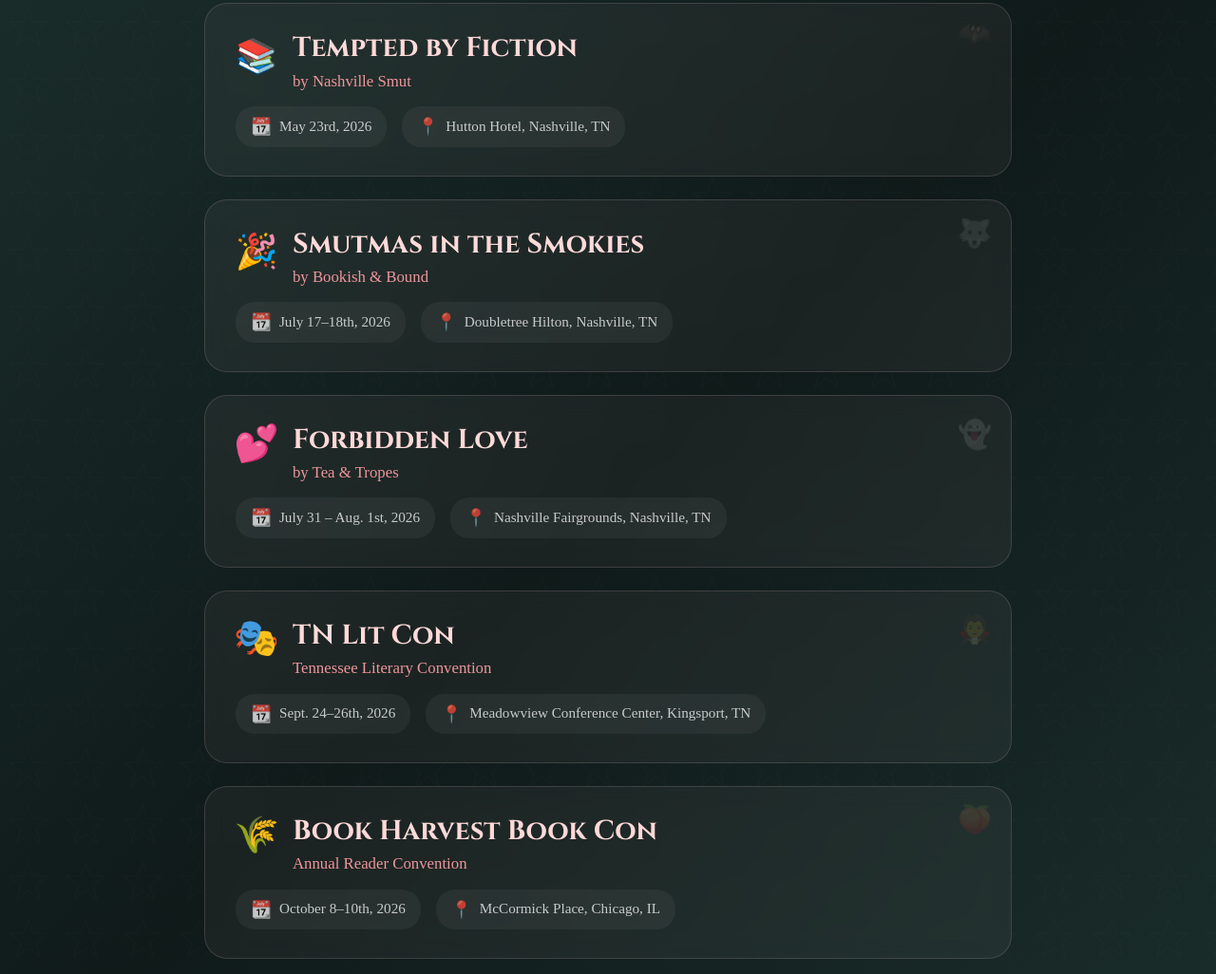
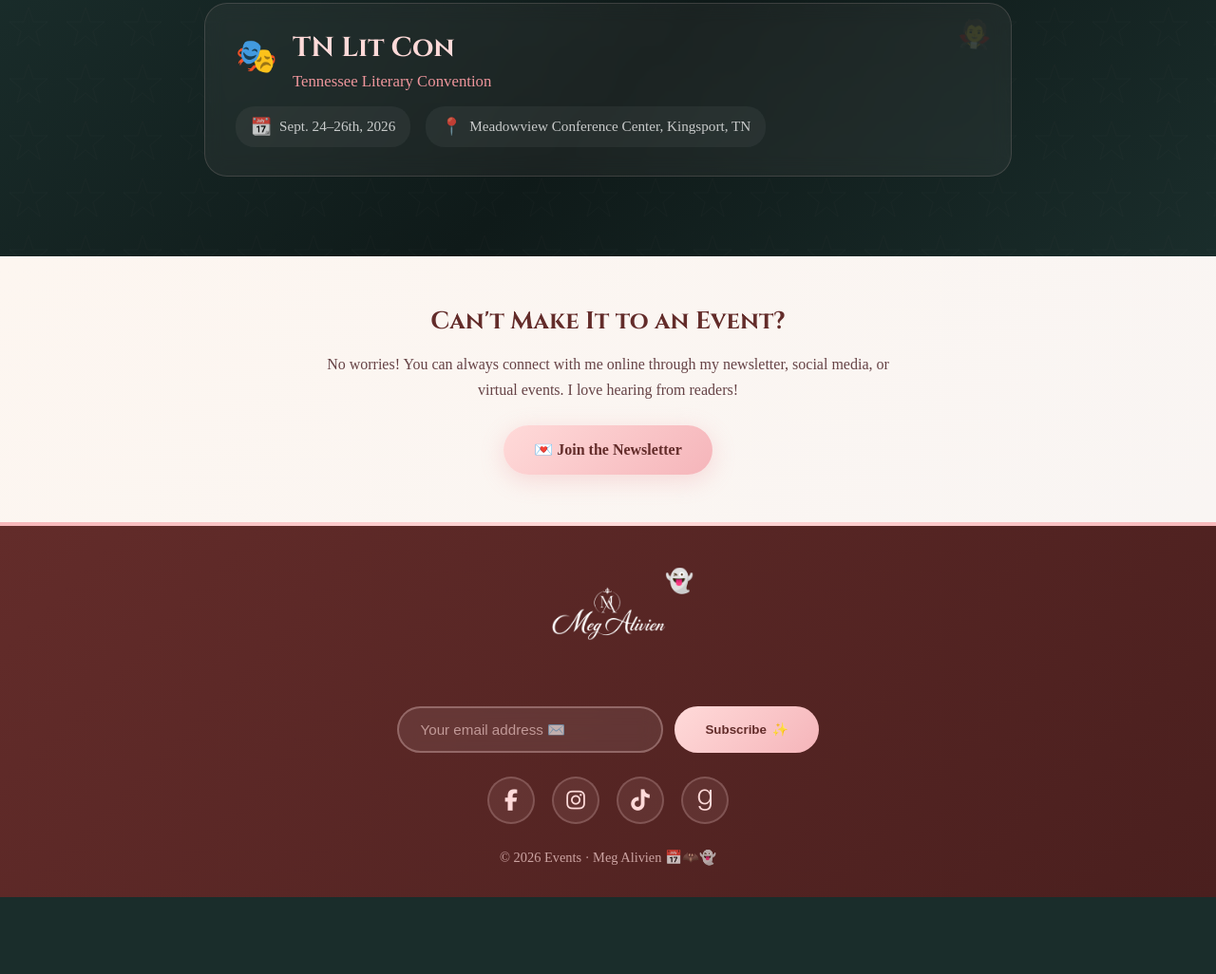
Before and after one commit to MuhammadHasan440/authormegalivien, a plain HTML site: page events.html in a window 1280 px wide. Shown: the part 826-1852 px from the top of the page at 95% size. After the commit the page ends 1771 px from the top, so only its background shows below. Drawn offline with nearby package versions, Linux system fonts and the light colour scheme; a web font is replaced by a local one.

Commit message:
remove events

```diff
--- a/events.html
+++ b/events.html
@@ -741,68 +741,11 @@
     <!-- Events List -->
     <div class="events-section">
       <div class="events-list">
-        <div class="event-card reveal">
-          <span class="creature-accent">🦇</span>
-          <div class="event-header">
-            <span class="event-icon">📚</span>
-            <div>
-              <div class="event-name">Tempted by Fiction</div>
-              <div class="event-venue">by Nashville Smut</div>
-            </div>
-          </div>
-          <div class="event-meta">
-            <div class="event-meta-item">
-              <span class="meta-icon">📆</span>
-              <span>May 23rd, 2026</span>
-            </div>
-            <div class="event-meta-item">
-              <span class="meta-icon">📍</span>
-              <span>Hutton Hotel, Nashville, TN</span>
-            </div>
-          </div>
-        </div>
 
-        <div class="event-card reveal reveal-delay-1">
-          <span class="creature-accent">🐺</span>
-          <div class="event-header">
-            <span class="event-icon">🎉</span>
-            <div>
-              <div class="event-name">Smutmas in the Smokies</div>
-              <div class="event-venue">by Bookish & Bound</div>
-            </div>
-          </div>
-          <div class="event-meta">
-            <div class="event-meta-item">
-              <span class="meta-icon">📆</span>
-              <span>July 17–18th, 2026</span>
-            </div>
-            <div class="event-meta-item">
-              <span class="meta-icon">📍</span>
-              <span>Doubletree Hilton, Nashville, TN</span>
-            </div>
-          </div>
-        </div>
 
-        <div class="event-card reveal reveal-delay-2">
-          <span class="creature-accent">👻</span>
-          <div class="event-header">
-            <span class="event-icon">💕</span>
-            <div>
-              <div class="event-name">Forbidden Love</div>
-              <div class="event-venue">by Tea & Tropes</div>
-            </div>
-          </div>
-          <div class="event-meta">
-            <div class="event-meta-item">
-              <span class="meta-icon">📆</span>
-              <span>July 31 – Aug. 1st, 2026</span>
-            </div>
-            <div class="event-meta-item">
-              <span class="meta-icon">📍</span>
-              <span>Nashville Fairgrounds, Nashville, TN</span>
-            </div>
-          </div>
-        </div>
+
+
+
 
         <div class="event-card reveal reveal-delay-3">
           <span class="creature-accent">🧛</span>
@@ -825,26 +768,6 @@
           </div>
         </div>
 
-        <div class="event-card reveal">
-          <span class="creature-accent">🍑</span>
-          <div class="event-header">
-            <span class="event-icon">🌾</span>
-            <div>
-              <div class="event-name">Book Harvest Book Con</div>
-              <div class="event-venue">Annual Reader Convention</div>
-            </div>
-          </div>
-          <div class="event-meta">
-            <div class="event-meta-item">
-              <span class="meta-icon">📆</span>
-              <span>October 8–10th, 2026</span>
-            </div>
-            <div class="event-meta-item">
-              <span class="meta-icon">📍</span>
-              <span>McCormick Place, Chicago, IL</span>
-            </div>
-          </div>
-        </div>
       </div>
     </div>
 
```
